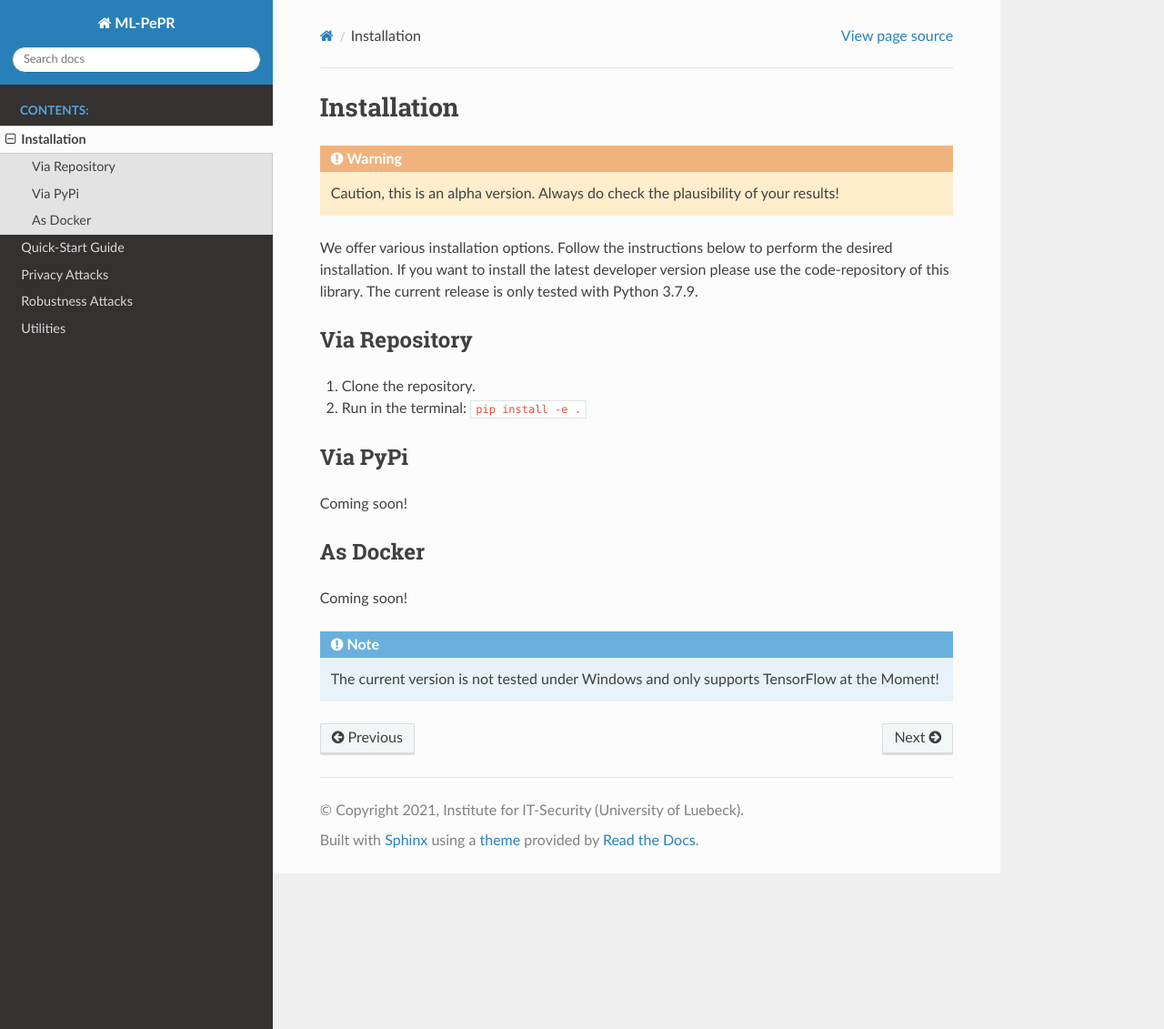
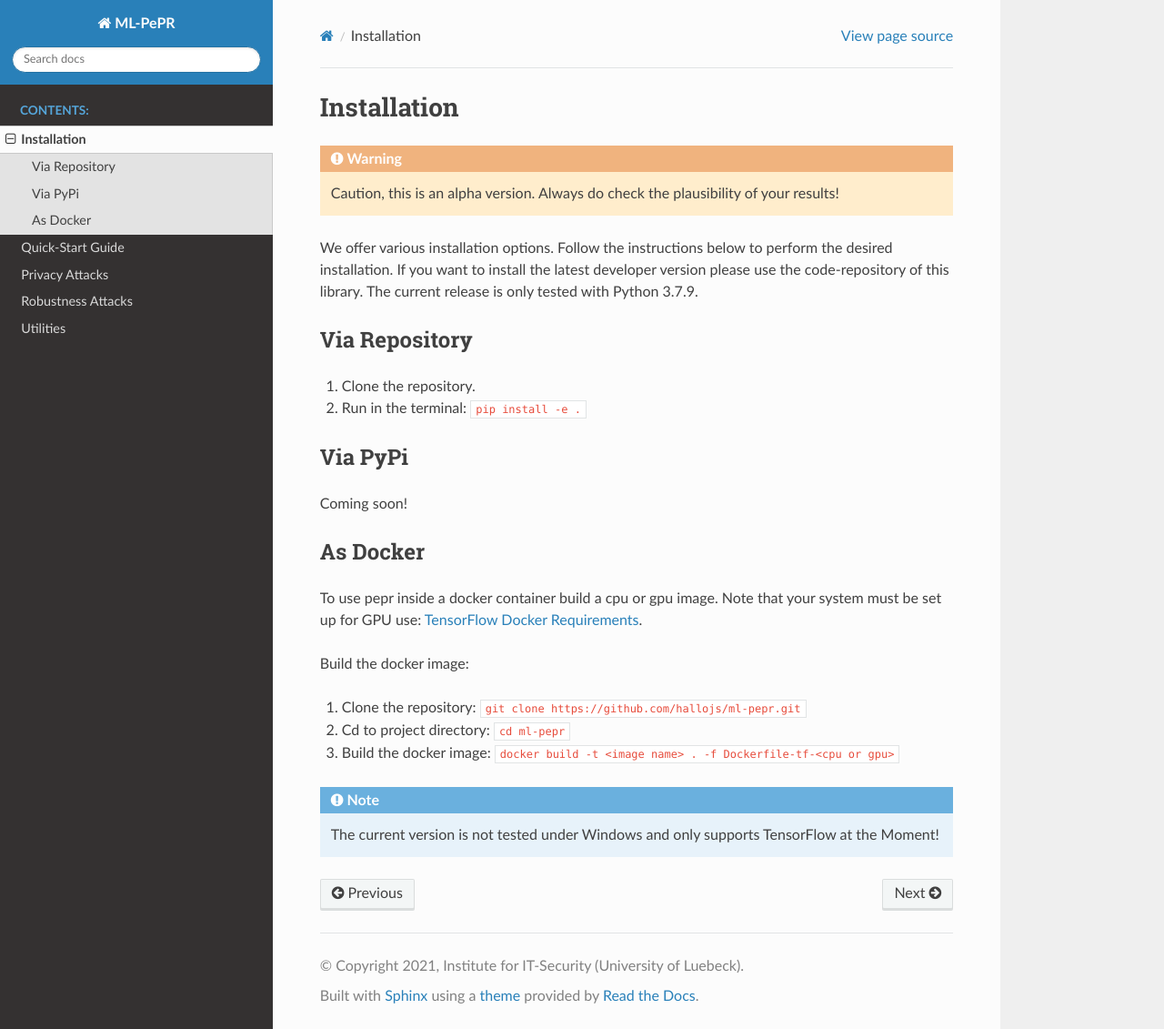
Before and after one commit to hallojs/ml-pepr, a Sphinx documentation site: the page built from docs/source/installation.rst, in a window 1280 px wide and 1131 px high. Shown: the whole window at 91% size. Built offline with Sphinx 7.4.7 and the Read the Docs theme 2.0.0, drawn with Linux system fonts in a browser that asks for light colours.

Commit message:
Add docker image to installation instructions

```diff
--- a/docs/source/installation.rst
+++ b/docs/source/installation.rst
@@ -20,6 +20,13 @@ Coming soon!
 
 As Docker
 ---------
-Coming soon!
+To use pepr inside a docker container build a cpu or gpu image. Note that your system must be set up for GPU use:
+`TensorFlow Docker Requirements <https://www.tensorflow.org/install/docker>`_.
+
+Build the docker image:
+
+1. Clone the repository: ``git clone https://github.com/hallojs/ml-pepr.git``
+2. Cd to project directory: ``cd ml-pepr``
+3. Build the docker image: ``docker build -t <image name> . -f Dockerfile-tf-<cpu or gpu>``
 
 .. note:: The current version is not tested under Windows and only supports TensorFlow at the Moment!
```
